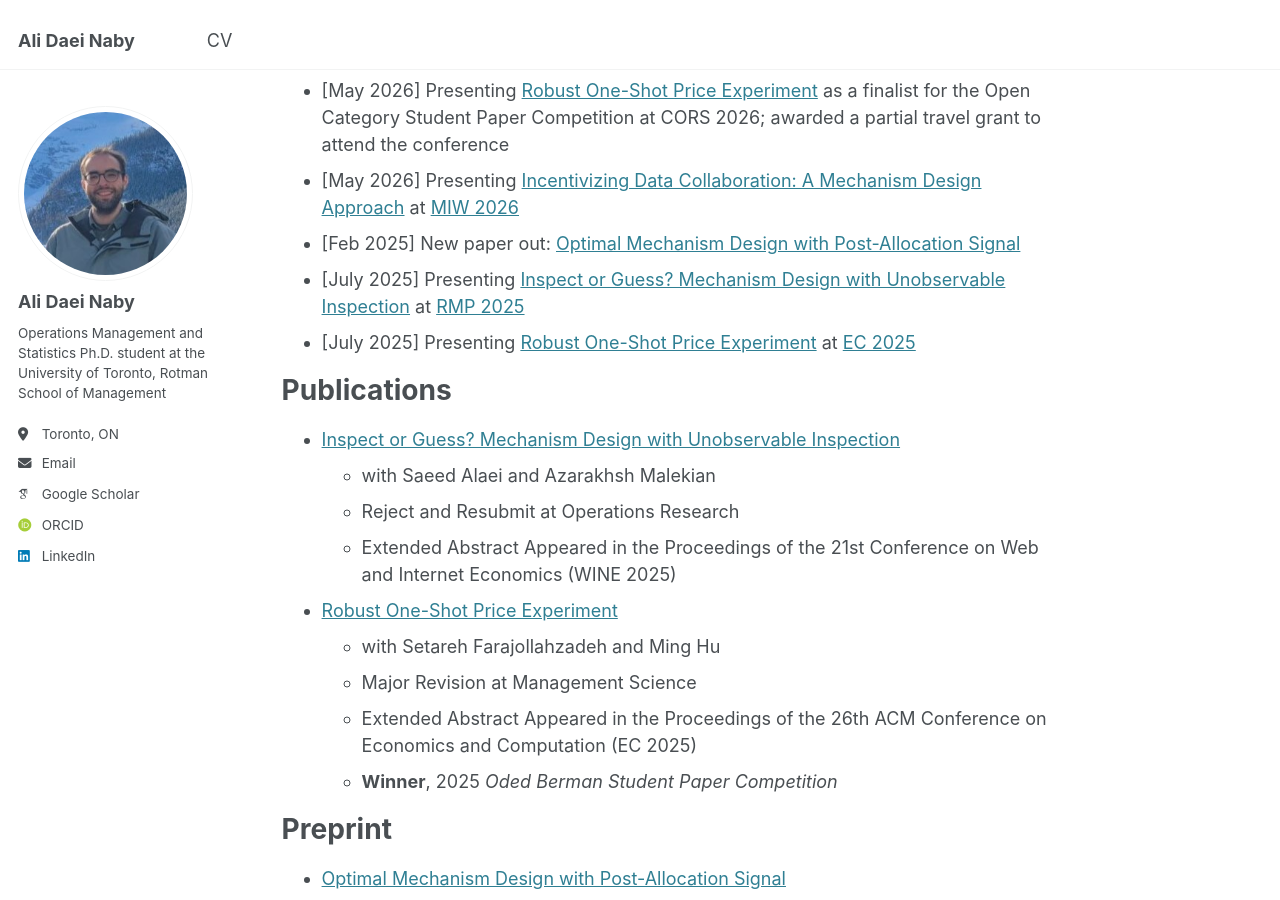
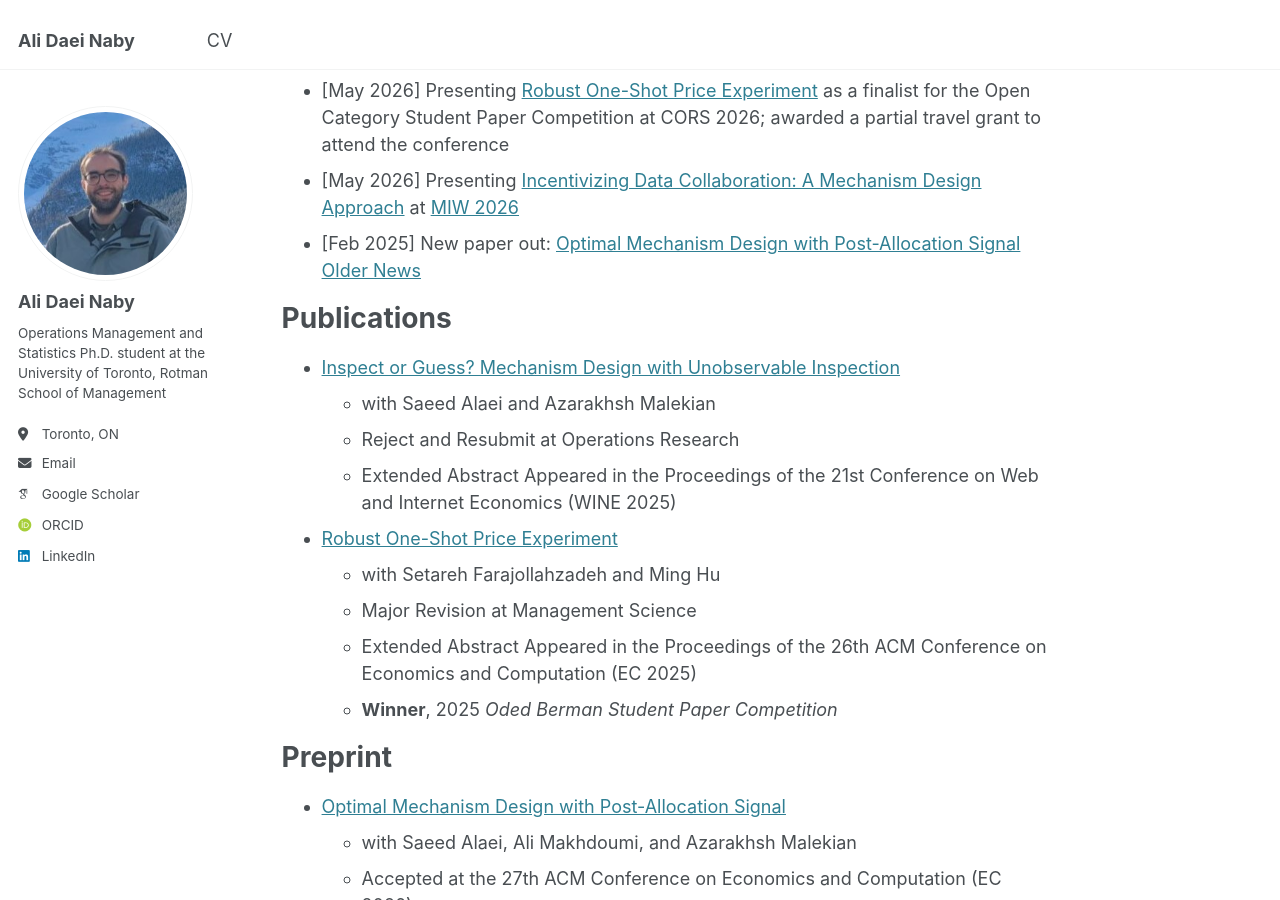
Before and after one commit to alidaeinaby/alidaeinaby.github.io, a Jekyll site: the page built from _pages/about.md, in a window 1280 px wide and 900 px high, scrolled down 580 px. Built offline with Jekyll 4.4.1, drawn with Linux system fonts in a browser that asks for light colours; some web fonts are replaced.

Commit message:
Update about.md

```diff
--- a/_pages/about.md
+++ b/_pages/about.md
@@ -20,8 +20,7 @@ News
 - [May 2026] Presenting [Robust One-Shot Price Experiment](https://papers.ssrn.com/sol3/papers.cfm?abstract_id=4899852) as a finalist for the Open Category Student Paper Competition at CORS 2026; awarded a partial travel grant to attend the conference
 - [May 2026] Presenting [Incentivizing Data Collaboration: A Mechanism Design Approach](https://papers.ssrn.com/sol3/papers.cfm?abstract_id=5297868) at [MIW 2026](https://marketplaceinnovation.net/)
 - [Feb 2025] New paper out: [Optimal Mechanism Design with Post-Allocation Signal](https://papers.ssrn.com/sol3/papers.cfm?abstract_id=6220718)
-- [July 2025] Presenting [Inspect or Guess? Mechanism Design with Unobservable Inspection](https://papers.ssrn.com/sol3/papers.cfm?abstract_id=5146874) at [RMP 2025](https://business.columbia.edu/2025-informs-conference)
-- [July 2025] Presenting [Robust One-Shot Price Experiment](https://papers.ssrn.com/sol3/papers.cfm?abstract_id=4899852) at [EC 2025](https://ec25.sigecom.org/)
+[Older News](archive.md)
 
 Publications
 ======
```
